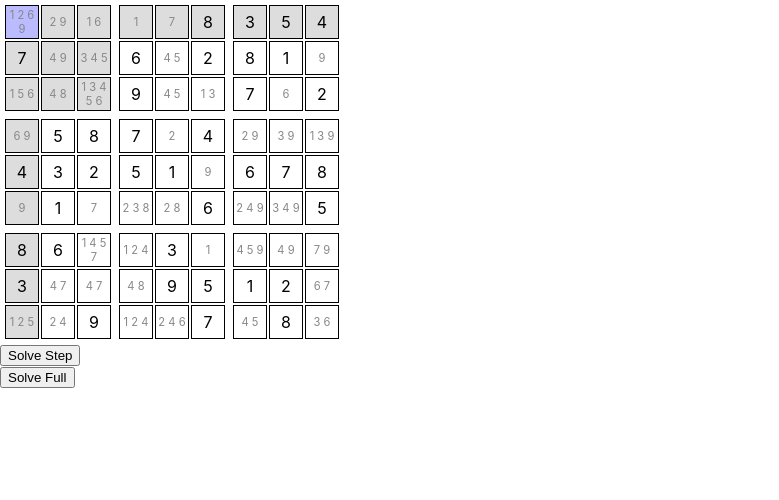
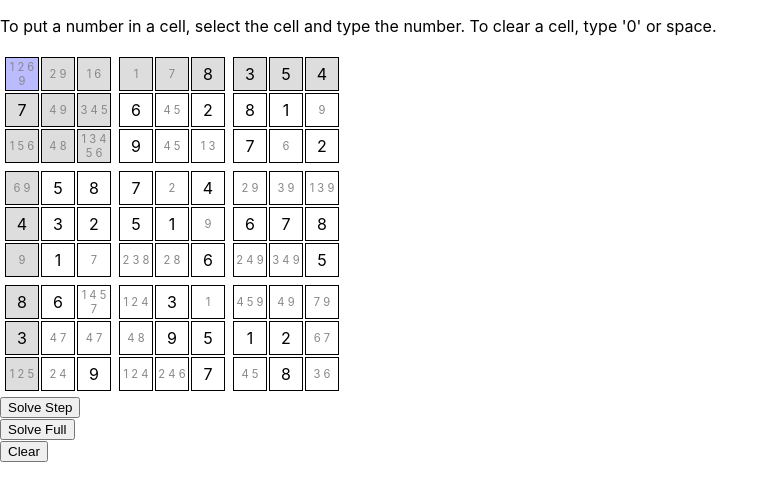
Before and after one commit to anoop901/sudoku, a React (Create React App) app: page / in a window 1280 px wide. Shown: the top 500 px of the page, without its empty margins (0-779 px from the left). Built offline with nearby package versions, Linux system fonts and the light colour scheme.

Commit message:
Allow editing via the UI.

```diff
--- a/src/App.tsx
+++ b/src/App.tsx
@@ -29,7 +29,11 @@ export default function App() {
   );
   return (
     <>
-      <SudokuView sudoku={sudoku} />
+      <p>
+        To put a number in a cell, select the cell and type the number. To clear
+        a cell, type '0' or space.
+      </p>
+      <SudokuView sudoku={sudoku} setSudoku={setSudoku} />
       <div>
         <button
           onClick={() => {
@@ -48,6 +52,23 @@ export default function App() {
           Solve Full
         </button>
       </div>
+      <div>
+        <button
+          onClick={() => {
+            setSudoku(
+              new Sudoku(
+                List(
+                  Array.from({ length: 9 }, () =>
+                    List(Array.from({ length: 9 }, () => null))
+                  )
+                )
+              )
+            );
+          }}
+        >
+          Clear
+        </button>
+      </div>
     </>
   );
 }
--- a/src/Sudoku.ts
+++ b/src/Sudoku.ts
@@ -17,6 +17,14 @@ export default class Sudoku {
 
   valueAtLocation(location: SudokuLocation): number | null {
     return this.values.get(location.row)?.get(location.col) ?? null;
+  }
+
+  setValueAtLocation(location: SudokuLocation, value: number): Sudoku {
+    return new Sudoku(this.values.setIn([location.row, location.col], value));
+  }
+
+  clearValueAtLocation(location: SudokuLocation): Sudoku {
+    return new Sudoku(this.values.setIn([location.row, location.col], null));
   }
 
   solveStep(): Sudoku {
--- a/src/SudokuView.tsx
+++ b/src/SudokuView.tsx
@@ -1,4 +1,4 @@
-import { useState } from "react";
+import { useEffect, useState } from "react";
 import Sudoku from "./Sudoku";
 import SudokuLocation from "./SudokuLocation";
 
@@ -7,6 +7,7 @@ const tableCellStyle = {
   width: "30px",
   height: "30px",
   textAlign: "center" as const,
+  overflow: "visible" as const,
 };
 
 const adjacentCellStyle = {
@@ -22,10 +23,31 @@ const possibleValuesStyle = {
   color: "#888",
 };
 
-export default function SudokuView(props: { sudoku: Sudoku }) {
+export default function SudokuView({
+  sudoku,
+  setSudoku,
+}: {
+  sudoku: Sudoku;
+  setSudoku: (sudoku: Sudoku) => void;
+}) {
   const [selectedLocation, setSelectedLocation] = useState(
     new SudokuLocation({ row: 0, col: 0 })
   );
+
+  useEffect(() => {
+    const handler = (event: KeyboardEvent) => {
+      if (["1", "2", "3", "4", "5", "6", "7", "8", "9"].includes(event.key)) {
+        const value = Number(event.key);
+        setSudoku(sudoku.setValueAtLocation(selectedLocation, value));
+      }
+      if (["0", " "].includes(event.key)) {
+        setSudoku(sudoku.clearValueAtLocation(selectedLocation));
+      }
+    };
+    document.addEventListener("keypress", handler);
+    return () => document.removeEventListener("keypress", handler);
+  }, [sudoku, selectedLocation, setSudoku]);
+
   return (
     <table>
       <tbody>
@@ -47,7 +69,7 @@ export default function SudokuView(props: { sudoku: Sudoku }) {
                           const isAdjacentToSelectedCell = selectedLocation.adjacentLocations.has(
                             location
                           );
-                          const value = props.sudoku.valueAtLocation(location);
+                          const value = sudoku.valueAtLocation(location);
                           return (
                             <td
                               key={colInBox}
@@ -64,7 +86,7 @@ export default function SudokuView(props: { sudoku: Sudoku }) {
                               }}
                             >
                               {value ??
-                                props.sudoku
+                                sudoku
                                   .possibleValuesAtLocation(location)
                                   .join(" ")}
                             </td>
```
